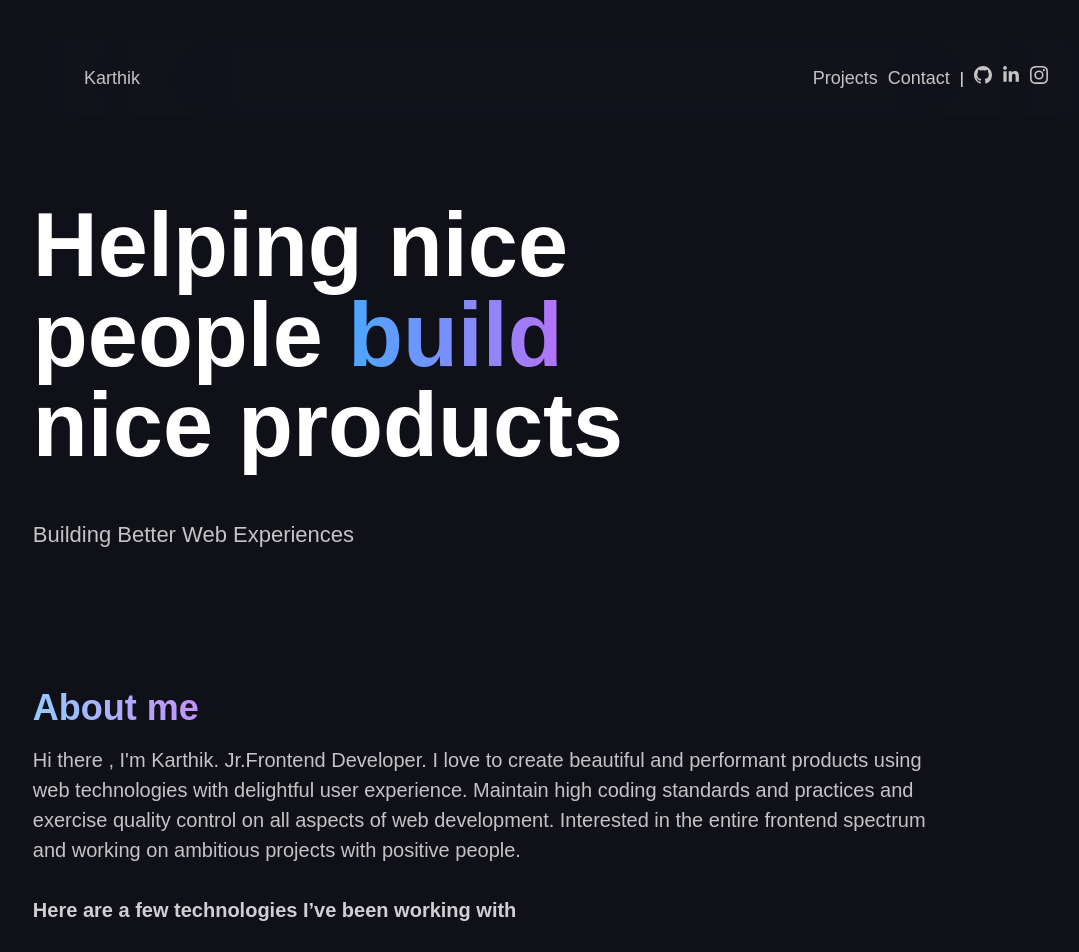
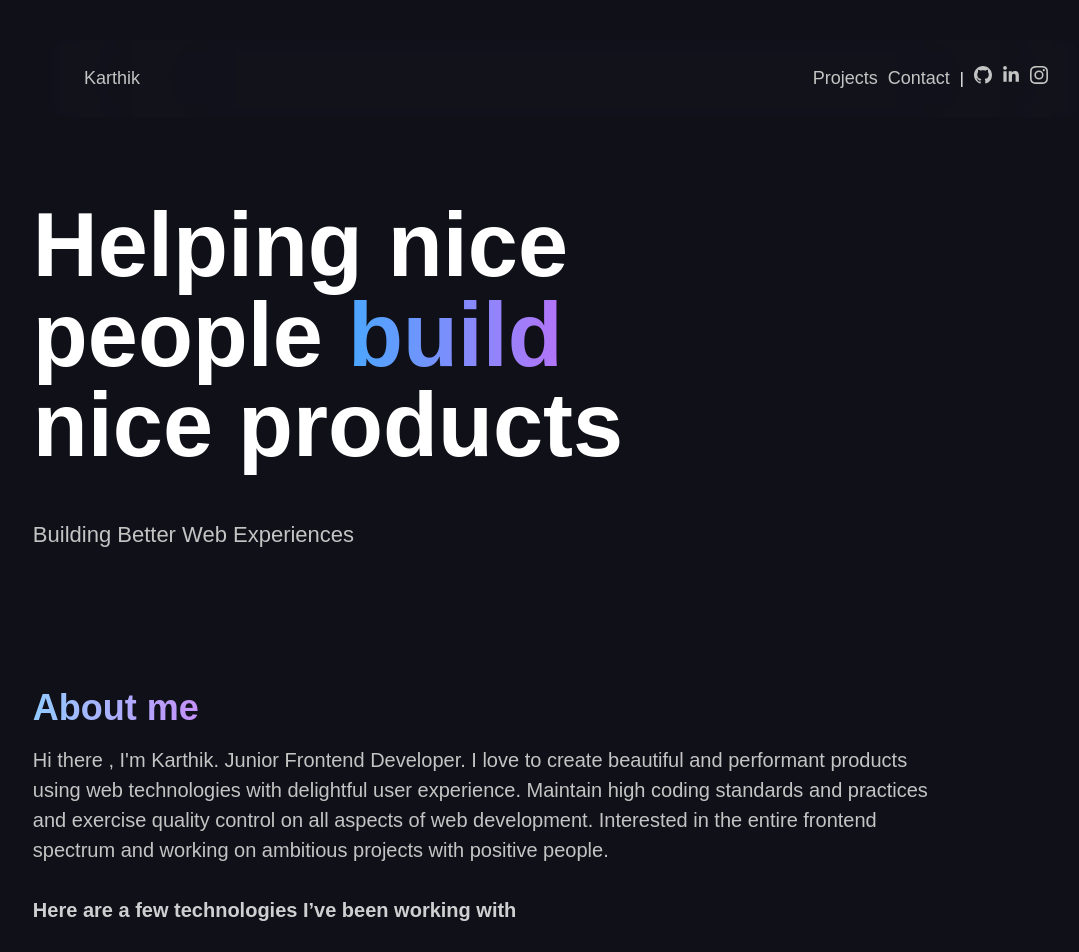
Before and after one commit to thekarthikr/personal-portfolio, a React (Vite) app: page / in a window 1280 px wide. Shown: the top 952 px of the page, without its empty margins (74-1153 px from the left). Built offline with nearby package versions, Linux system fonts and the light colour scheme; a web font is replaced by a local one.

Commit message:
update about description

```diff
--- a/src/components/About.jsx
+++ b/src/components/About.jsx
@@ -7,7 +7,7 @@ const About = () => {
         <span className='text-gradient-light'>About me</span>
       </h2>
       <p className='about__info'>
-        Hi there , I'm Karthik. Jr.Frontend Developer. I love to create
+        Hi there , I'm Karthik. Junior Frontend Developer. I love to create
         beautiful and performant products using web technologies with delightful
         user experience. Maintain high coding standards and practices and
         exercise quality control on all aspects of web development. Interested
```
